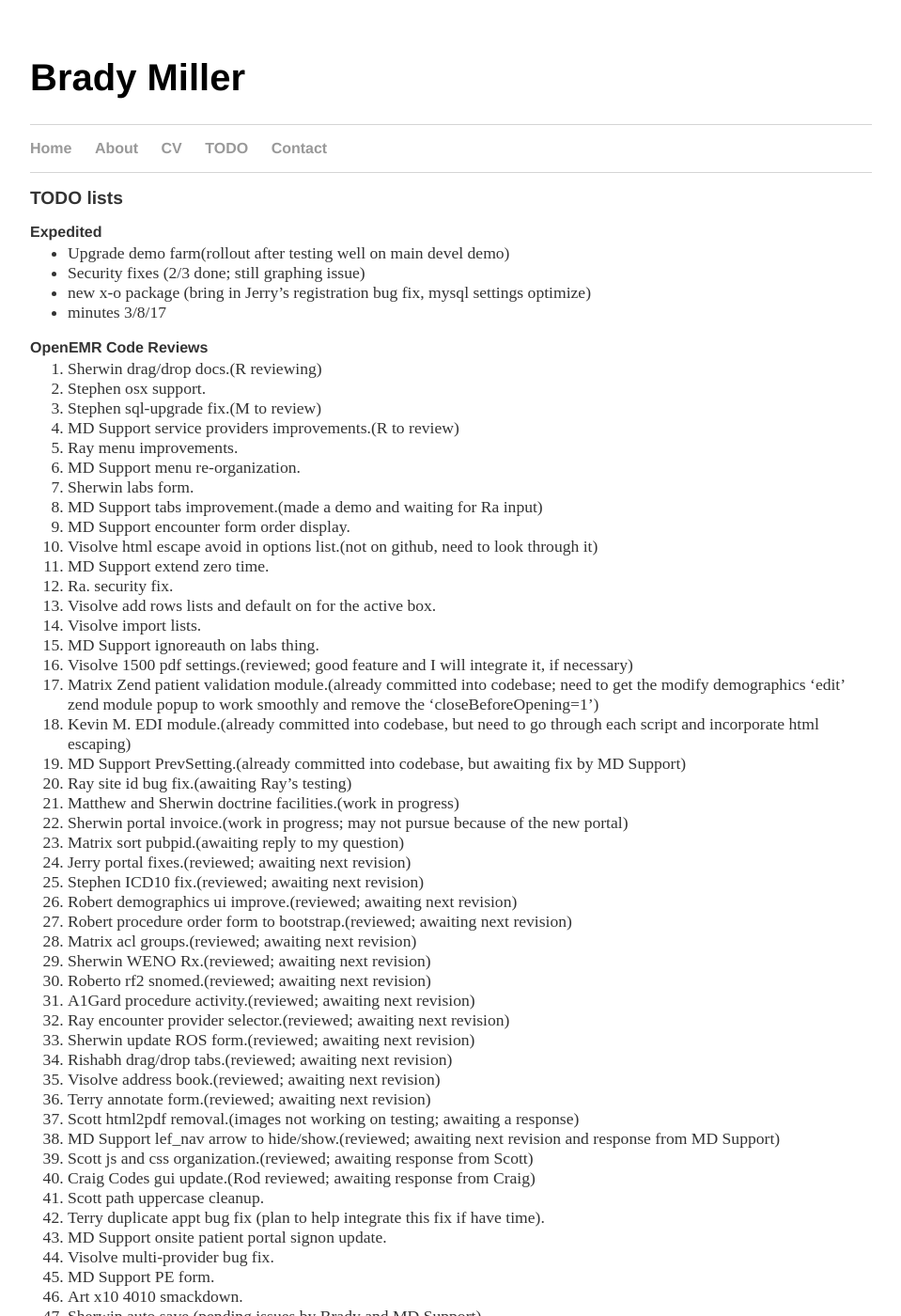
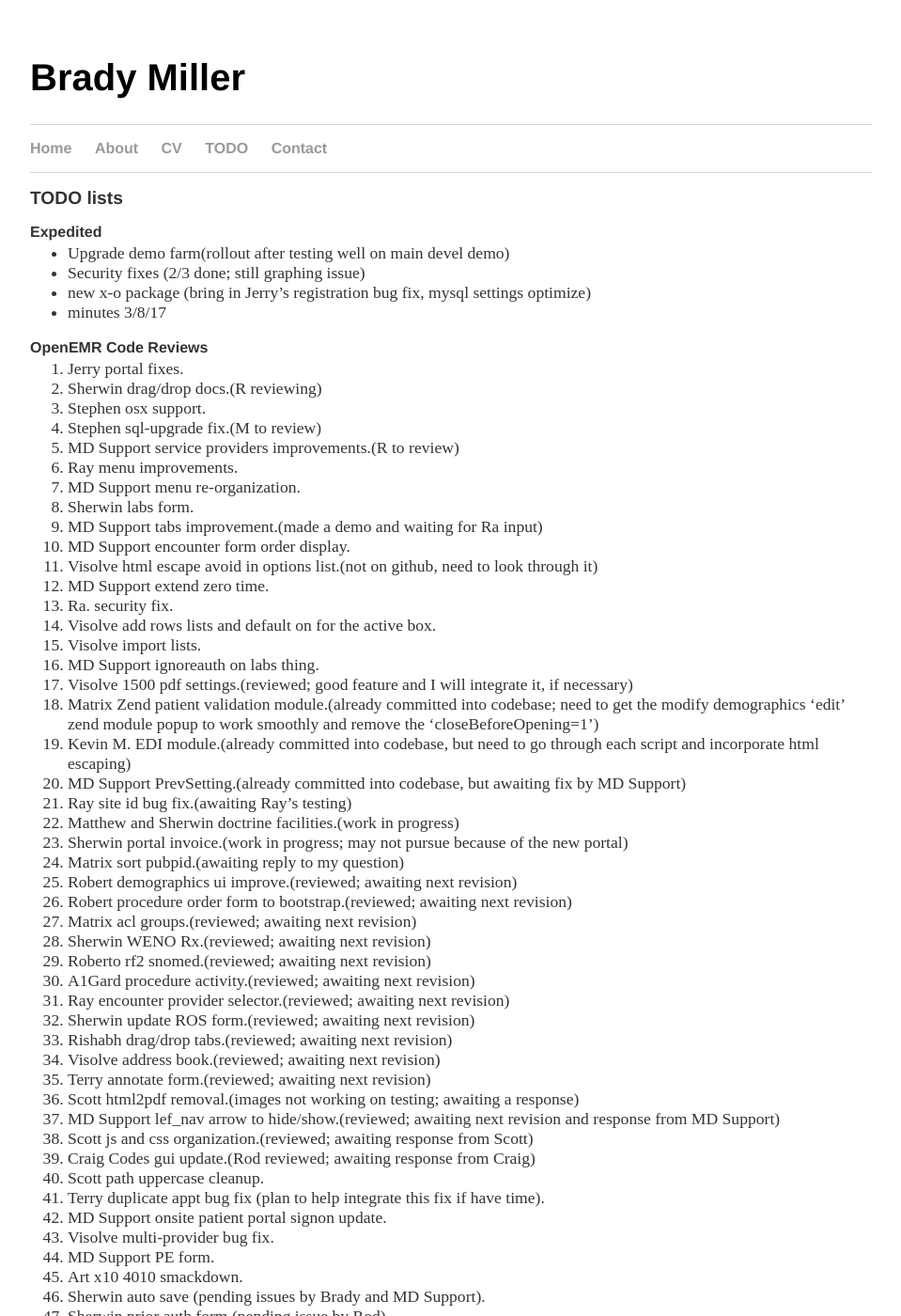
Before and after one commit to bradymiller/bradymiller.github.io, a Jekyll site: the page built from todo/index.md, in a window 1280 px wide and 1400 px high. Shown: the whole window at 94% size, without its empty margins (160-1119 px from the left). Built offline with Jekyll 4.4.1, drawn with Linux system fonts in a browser that asks for light colours; our own code applies the rules of GitHub Pages for plain Markdown files.

Commit message:
Update index.md

```diff
--- a/todo/index.md
+++ b/todo/index.md
@@ -33,8 +34,6 @@
 1. Matthew and Sherwin doctrine facilities.(work in progress)
 1. Sherwin portal invoice.(work in progress; may not pursue because of the new portal)
 1. Matrix sort pubpid.(awaiting reply to my question)
-1. Jerry portal fixes.(reviewed; awaiting next revision)
-1. Stephen ICD10 fix.(reviewed; awaiting next revision)
 1. Robert demographics ui improve.(reviewed; awaiting next revision)
 1. Robert procedure order form to bootstrap.(reviewed; awaiting next revision)
 1. Matrix acl groups.(reviewed; awaiting next revision)
```
Also changed, not shown: other parts of todo/index.md (+1 -0 lines).
